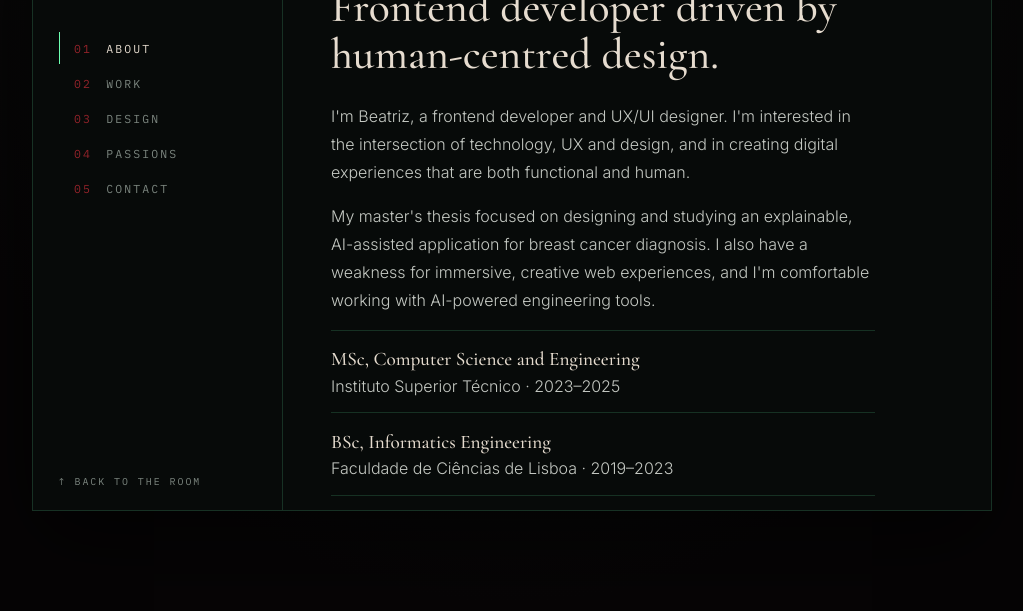
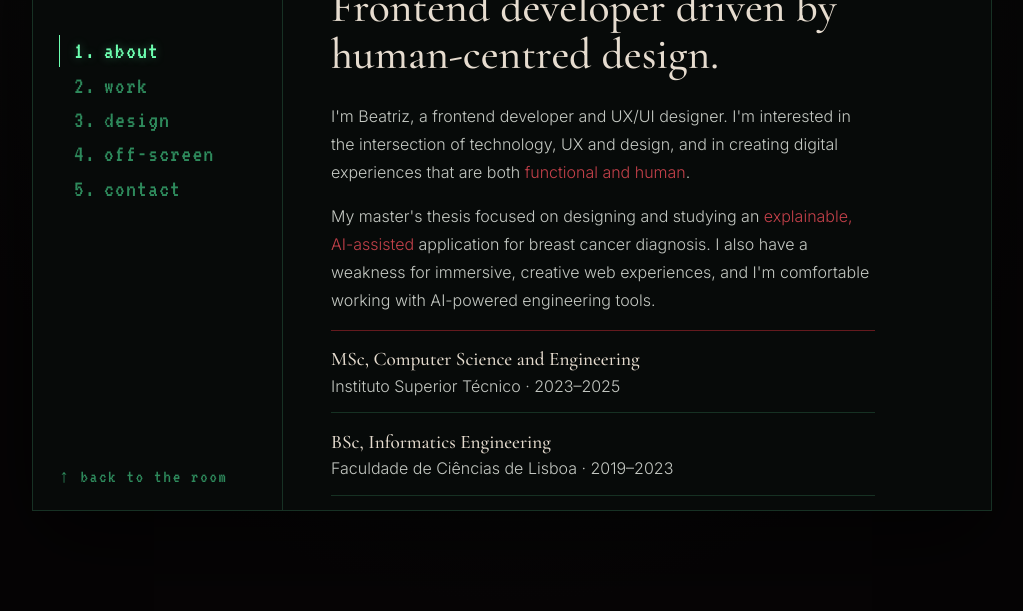
Before and after one commit to beatrizvigomes/beatrizvigomes.github.io, a plain HTML site: page index.html in a window 1280 px wide. Shown: the part 989-1600 px from the top of the page, without its empty margins (128-1151 px from the left). Drawn offline with nearby package versions, Linux system fonts and the light colour scheme.

Commit message:
color change

```diff
--- a/index.html
+++ b/index.html
@@ -20,8 +20,8 @@
       <div class="fx glow-screen" id="glowScreen"></div>
 
       <button class="hotspot hs-monitor" data-open="about" data-label="click to enter" aria-label="Enter: open the portfolio"></button>
-      <button class="hotspot hs-picture" data-open="passions" data-label="passions" aria-label="Open the passions section"></button>
-      <button class="hotspot hs-music" data-open="passions" data-label="music &amp; films" aria-label="Open the passions section: music and films"></button>
+      <button class="hotspot hs-picture" data-open="offscreen" data-label="off-screen" aria-label="Open the off-screen section"></button>
+      <button class="hotspot hs-music" data-open="offscreen" data-label="music &amp; films" aria-label="Open the off-screen section: music and films"></button>
     </div>
 
     <div class="fx vignette"></div>
--- a/script.js
+++ b/script.js
@@ -141,7 +141,7 @@ function drawRoom() {
     }
   }
 
-  // ---- the picture (opens "passions"): simple dark frame, dusk mountain ----
+  // ---- the picture (opens "off-screen"): simple dark frame, dusk mountain ----
   rc.save(); rc.translate(OX + 66, OY - 14);  // high on the right wall, above the chair, clear of the computer
   line(176, 22, 190, 11, C.metal); line(204, 22, 190, 11, C.metal);   // hanging cord
   R(168, 22, 44, 40, C.wood); R(168, 22, 44, 1, C.woodHi);
@@ -221,7 +221,7 @@ function drawRoom() {
   light(227, 86, 68, '255,200,90', 0.07);                                // lamp (yellow)
   light(190, 108, 34, '109,255,176', 0.06);                               // screen
 
-  // ---- a corner for music and films: stack of sleeves, vintage radio, vinyl, film reel (opens "passions") ----
+  // ---- a corner for music and films: stack of sleeves, vintage radio, vinyl, film reel (opens "off-screen") ----
   rc.save(); rc.translate(OX + 24, OY);
   shadow(36, 155, 32, 3);
   // film reel, standing to the left
@@ -350,8 +350,8 @@ const SECTIONS = {
     lines: [
       '<span class="eyebrow">01 — about</span>',
       '<h2>Frontend developer driven by human-centred design.</h2>',
-      "<p>I'm Beatriz, a frontend developer and UX/UI designer. I'm interested in the intersection of technology, UX and design, and in creating digital experiences that are both functional and human.</p>",
-      "<p>My master's thesis focused on designing and studying an explainable, AI-assisted application for breast cancer diagnosis. I also have a weakness for immersive, creative web experiences, and I'm comfortable working with AI-powered engineering tools.</p>",
+      "<p>I'm Beatriz, a frontend developer and UX/UI designer. I'm interested in the intersection of technology, UX and design, and in creating digital experiences that are both <span class=hl>functional and human</span>.</p>",
+      "<p>My master's thesis focused on designing and studying an <span class=hl>explainable, AI-assisted</span> application for breast cancer diagnosis. I also have a weakness for immersive, creative web experiences, and I'm comfortable working with AI-powered engineering tools.</p>",
       '<ul><li><b>MSc, Computer Science and Engineering</b>Instituto Superior Técnico · 2023–2025</li>' +
       '<li><b>BSc, Informatics Engineering</b>Faculdade de Ciências de Lisboa · 2019–2023</li>' +
       '<li><b>Minor, Entrepreneurship and Innovation</b>Instituto Superior Técnico · 2023–2024</li>' +
@@ -364,11 +364,11 @@ const SECTIONS = {
     lines: [
       '<span class="eyebrow">02 — selected work</span>',
       '<h2>Where I’ve worked and what I’ve built.</h2>',
-      '<ul><li><b>Frontend Developer &amp; UX/UI Designer</b>Accenture · Oct 2025 – present. Energy data management, in a cross-functional team that brings business and data processes into the frontend. Client work is confidential, so there are no screenshots or links. Stack: Angular, TypeScript, D3.js, REST APIs, AWS.</li>' +
+      '<ul><li><b>Frontend Developer &amp; UX/UI Designer</b><span class=hl>Accenture</span> · Oct 2025 – present. Energy data management, in a cross-functional team that brings business and data processes into the frontend. Client work is confidential, so there are no screenshots or links. Stack: Angular, TypeScript, D3.js, REST APIs, AWS.</li>' +
       '<li><b>Website for a local guesthouse</b>A personal project, built for fun for an alojamento local. In progress; the link is coming soon.</li>' +
       '<li><b>Master’s thesis</b><a href="https://www.researchgate.net/publication/397756928_Towards_Ambiguity-aware_AI_Assistants_for_Breast_Cancer_Diagnosis" target="_blank" rel="noopener">“Towards Ambiguity-aware AI Assistants for Breast Cancer Diagnosis”</a>, Instituto Superior Técnico. Final grade 18/20.</li>' +
-      '<li><b>Cultural Manager &amp; Marketing Collaborator</b>Diferencial · Jan 2024 – Jun 2025. Led a team of 25 members running cultural events and initiatives across Lisbon, and managed social media and branding for the Instituto Superior Técnico newspaper.</li>' +
-      '<li><b>Teacher</b>Happy Code · Nov 2022 – Jul 2023. Taught programming and robotics to children.</li></ul>',
+      '<li><b>Cultural Manager &amp; Marketing Collaborator</b><span class=hl>Diferencial</span> · Jan 2024 – Jun 2025. Led a team of 25 members running cultural events and initiatives across Lisbon, and managed social media and branding for the Instituto Superior Técnico newspaper.</li>' +
+      '<li><b>Teacher</b><span class=hl>Happy Code</span> · Nov 2022 – Jul 2023. Taught programming and robotics to children.</li></ul>',
     ],
   },
   design: {
@@ -383,15 +383,20 @@ const SECTIONS = {
       '<li><b>Workflow</b>Git / GitHub, Confluence, Jira, and GenAI as a tool for code generation, refactoring, debugging and documentation</li></ul>',
     ],
   },
-  passions: {
-    title: 'passions',
+  offscreen: {
+    title: 'off-screen',
     lines: [
-      '<span class="eyebrow">04 — passions</span>',
-      '<h2>Away from the screen.</h2>',
-      "<p>I hike a lot, play tennis, and love music, cinema and painting. It's where most of my good ideas show up.</p>",
-      '<ul><li><b>Hiking</b>My favourite way to switch off.</li>' +
-      '<li><b>Music</b>A constant in my life: violinist from 2008 to 2017, with an orchestra internship in 2015–2016.</li>' +
-      '<li><b>Film</b>Cinema is a big part of my life. In 2023 I took a summer course on cinema, heritage and curatorship at NOVA FCSH.</li></ul>',
+      '<span class="eyebrow">04 — off-screen</span>',
+      '<h2>Off-screen.</h2>',
+      '<p>Outside of technology, I’m drawn to cinema, music and the outdoors, particularly to the ways they shape how we see and experience our surroundings.</p>',
+      // The photographs live in the images/ folder. To add one, drop the file there and add another <img> line.
+      '<div class="photos">' +
+        '<img src="images/offscreen-01.jpg" alt="A mountain river running between forested slopes" loading="lazy">' +
+        '<img src="images/offscreen-02.jpg" alt="Wooden farmhouses in a green valley below a waterfall" loading="lazy">' +
+        '<img src="images/offscreen-03.jpg" alt="Sunset over the sea, seen through a rock arch" loading="lazy">' +
+        '<img src="images/offscreen-04.jpg" alt="Zebras walking across a plain below distant hills" loading="lazy">' +
+        '<img src="images/offscreen-05.jpg" alt="A turquoise river below rocky mountains" loading="lazy">' +
+      '</div>',
     ],
   },
   contact: {
@@ -415,7 +420,7 @@ let current = 'about';
 
 keys.forEach((k, i) => {
   const b = document.createElement('button');
-  b.innerHTML = `<span>0${i + 1}</span>${SECTIONS[k].title}`;
+  b.innerHTML = `<span>${i + 1}.</span>${SECTIONS[k].title}`;
   b.dataset.key = k;
   b.addEventListener('click', () => show(k));
   nav.appendChild(b);
--- a/style.css
+++ b/style.css
@@ -6,6 +6,7 @@
   --text: #c4c8c2;
   --muted: #7d8780;
   --red: #a3262e;              /* muted Twin Peaks red */
+  --red-text: #c4414a;           /* the same red, lightened so it reads on a dark background */
   --green: #6dffb0;            /* CRT phosphor */
   --green-dim: #2e8a5c;
   --line: rgba(109, 255, 176, .16);
@@ -115,25 +116,26 @@ body { background: var(--bg); color: var(--text); font-family: var(--sans); }
 .side { display: flex; flex-direction: column; padding: 2rem 1.6rem 1.4rem; border-right: 1px solid var(--line); }
 .side-head { margin-bottom: 2.4rem; }
 .side-head .name { display: block; font-family: var(--serif); font-style: italic; font-size: 1.5rem; color: var(--cream); }
-.side-head .role { display: block; margin-top: .4rem; font-family: var(--mono); font-size: .65rem; letter-spacing: .2em; text-transform: uppercase; color: var(--muted); }
+.side-head .role { display: block; margin-top: .3rem; font-family: var(--pixel); font-size: 1.15rem; letter-spacing: .1em; text-transform: lowercase; color: var(--green-dim); }
 
 .nav { display: flex; flex-direction: column; gap: .15rem; flex: 1; }
+/* the side menu uses the same pixel font as the subtitle in the room: "1. about" */
 .nav button {
-  display: flex; gap: .9rem; align-items: baseline;
+  display: flex; gap: .5rem; align-items: baseline;
   text-align: left; background: none; border: 0; cursor: pointer;
-  padding: .55rem 0 .55rem .9rem; border-left: 1px solid transparent;
-  font-family: var(--mono); font-size: .72rem; letter-spacing: .18em; text-transform: uppercase;
-  color: var(--muted); transition: color .25s, border-color .25s;
+  padding: .25rem 0 .25rem .9rem; border-left: 1px solid transparent;
+  font-family: var(--pixel); font-size: 1.5rem; letter-spacing: .06em; text-transform: lowercase;
+  color: var(--green-dim); transition: color .25s, border-color .25s, text-shadow .25s;
 }
-.nav button span { color: var(--red); opacity: .9; }
-.nav button:hover { color: var(--cream); }
-.nav button.active { color: var(--cream); border-left-color: var(--green); }
+.nav button span { color: inherit; }
+.nav button:hover { color: var(--green); }
+.nav button.active { color: var(--green); border-left-color: var(--green); text-shadow: 0 0 10px rgba(109, 255, 176, .35); }
 
-.back { align-self: flex-start; background: none; border: 0; cursor: pointer; font-family: var(--mono); font-size: .62rem; letter-spacing: .2em; text-transform: uppercase; color: var(--muted); }
-.back:hover { color: var(--cream); }
+.back { align-self: flex-start; background: none; border: 0; cursor: pointer; font-family: var(--pixel); font-size: 1.15rem; letter-spacing: .1em; text-transform: lowercase; color: var(--green-dim); }
+.back:hover { color: var(--green); }
 
 .content { padding: 2.6rem 3rem; overflow-y: auto; }
-.content .eyebrow { display: block; margin-bottom: 1rem; font-family: var(--mono); font-size: .68rem; letter-spacing: .24em; text-transform: uppercase; color: var(--green); }
+.content .eyebrow { display: block; margin-bottom: 1rem; font-family: var(--mono); font-size: .68rem; letter-spacing: .24em; text-transform: uppercase; color: var(--red-text); }
 .content h2 { font-family: var(--serif); font-weight: 500; font-size: clamp(1.9rem, 3.4vw, 2.8rem); line-height: 1.1; color: var(--cream); margin-bottom: 1.4rem; }
 .content p { font-weight: 300; font-size: 1rem; line-height: 1.75; color: var(--text); max-width: 34rem; margin-bottom: 1rem; }
 .content p.note { font-family: var(--mono); font-size: .72rem; color: var(--muted); }
@@ -160,10 +162,29 @@ body { background: var(--bg); color: var(--text); font-family: var(--sans); }
 }
 
 /* ---------- Quiet scrollbars: thin, dark, in the site's green (instead of the default white one) ---------- */
-html { scrollbar-width: thin; scrollbar-color: #25493b var(--bg); }
-.content { scrollbar-width: thin; scrollbar-color: #25493b transparent; }
+html { scrollbar-width: thin; scrollbar-color: #7a2229 var(--bg); }
+.content { scrollbar-width: thin; scrollbar-color: #7a2229 transparent; }
 @supports not (scrollbar-color: auto) {          /* older Safari */
   ::-webkit-scrollbar { width: 8px; height: 8px; }
   ::-webkit-scrollbar-track { background: transparent; }
-  ::-webkit-scrollbar-thumb { background: #25493b; border-radius: 8px; }
+  ::-webkit-scrollbar-thumb { background: #7a2229; border-radius: 8px; }
 }
+
+/* ---------- Touches of the red (Twin Peaks) so it is not all green and white ---------- */
+::selection { background: rgba(163, 38, 46, .6); color: #fff; }
+.content ul { border-top-color: rgba(163, 38, 46, .6); }
+.content .hl { color: var(--red-text); }
+.content a:hover { color: var(--red-text); border-bottom-color: var(--red-text); }
+
+/* ---------- "off-screen": a small wall of framed photographs ---------- */
+.photos { display: grid; grid-template-columns: repeat(6, 1fr); gap: .8rem; max-width: 38rem; margin-top: 1.8rem; }
+.photos img {
+  display: block; width: 100%; object-fit: cover;
+  padding: 4px; background: #050807; border: 1px solid rgba(109, 255, 176, .14);   /* a dark mat, like a frame */
+  filter: brightness(.9) saturate(.95); transition: filter .4s;
+}
+.photos img:hover { filter: brightness(1.05) saturate(1); }
+.photos img:nth-child(-n+3) { grid-column: span 2; aspect-ratio: 2 / 3; }
+.photos img:nth-child(n+4) { grid-column: span 3; aspect-ratio: 4 / 3; }
+.photos img:nth-child(4) { object-position: 50% 72%; }
+.photos img:nth-child(5) { object-position: 50% 62%; }
```
Also changed, not shown: images/offscreen-01.jpg (added), images/offscreen-02.jpg (added), images/offscreen-03.jpg (added), images/offscreen-04.jpg (added), images/offscreen-05.jpg (added).
